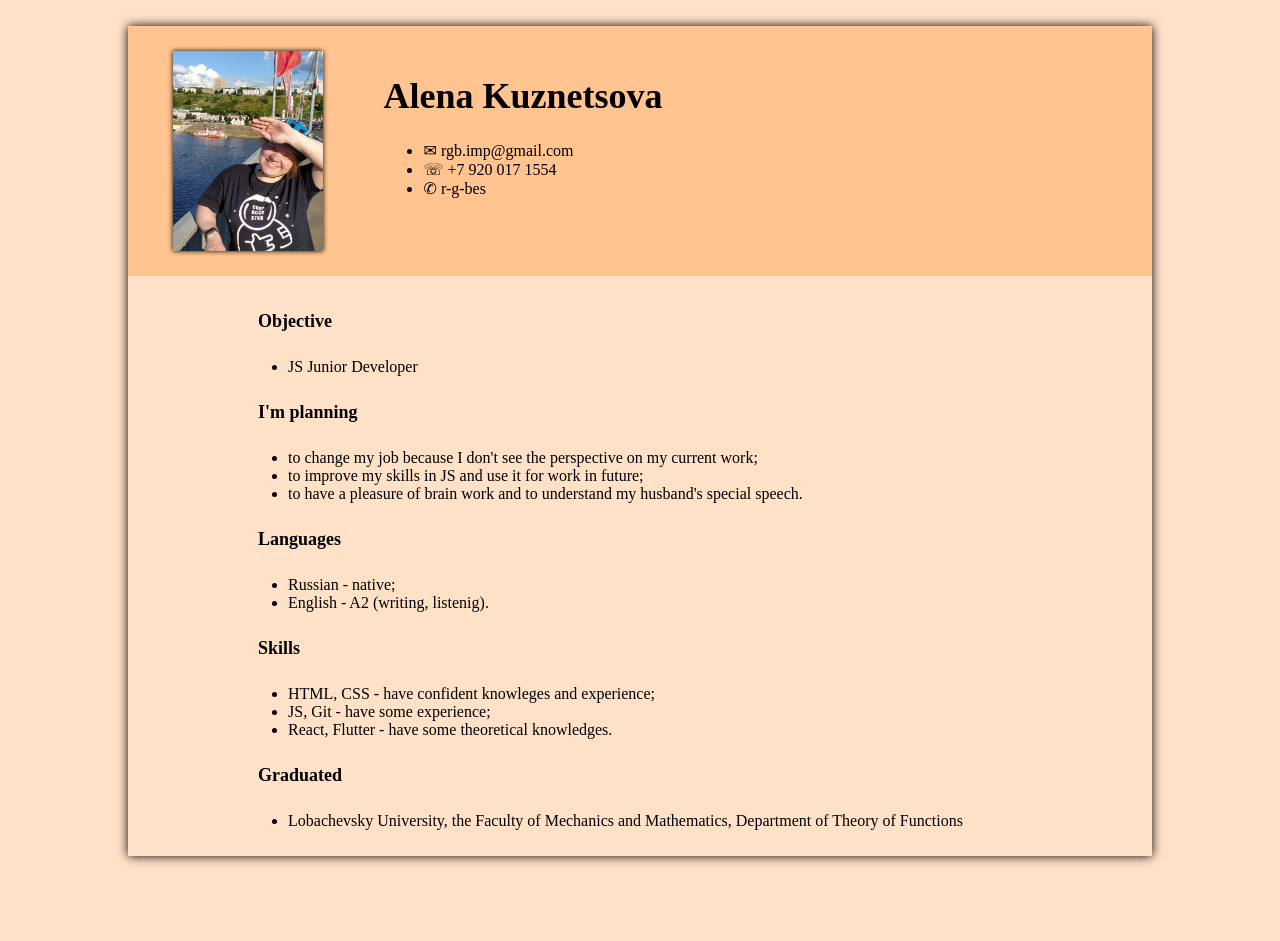
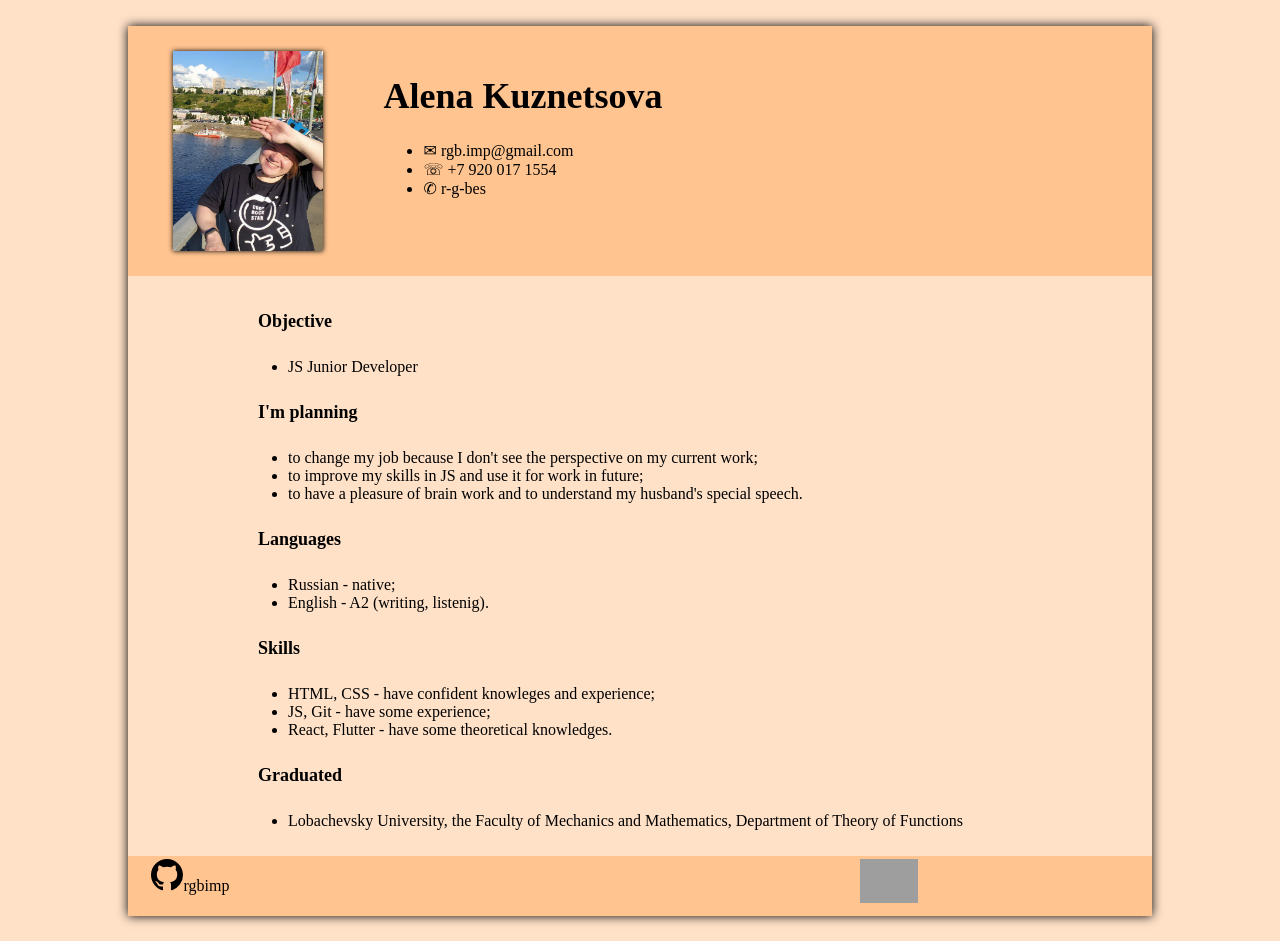
Before and after one commit to rgbimp/rsschool-cv, a plain HTML site: page index.html in a window 1280 px wide. Before the commit the page ends 881 px from the top, so only its background shows below. Drawn offline with Linux system fonts and the light colour scheme; grey boxes are pictures that could not be loaded.

Commit message:
feat: add footer and new screenshot

```diff
--- a/index.html
+++ b/index.html
@@ -95,7 +95,20 @@
             </article>
         </main>
         <footer>
-
+            <div class="github">
+            <a href='https://github.com/rgbimp' target='_blank'>
+                    <svg class="octicon octicon-mark-github v-align-middle" height="32" viewBox="0 0 16 16" version="1.1" width="32" aria-hidden="true">
+                        <path fill-rule="evenodd" d="M8 0C3.58 0 0 3.58 0 8c0 3.54 2.29 6.53 5.47 7.59.4.07.55-.17.55-.38 0-.19-.01-.82-.01-1.49-2.01.37-2.53-.49-2.69-.94-.09-.23-.48-.94-.82-1.13-.28-.15-.68-.52-.01-.53.63-.01 1.08.58 1.23.82.72 1.21 1.87.87 2.33.66.07-.52.28-.87.51-1.07-1.78-.2-3.64-.89-3.64-3.95 0-.87.31-1.59.82-2.15-.08-.2-.36-1.02.08-2.12 0 0 .67-.21 2.2.82.64-.18 1.32-.27 2-.27.68 0 1.36.09 2 .27 1.53-1.04 2.2-.82 2.2-.82.44 1.1.16 1.92.08 2.12.51.56.82 1.27.82 2.15 0 3.07-1.87 3.75-3.65 3.95.29.25.54.73.54 1.48 0 1.07-.01 1.93-.01 2.2 0 .21.15.46.55.38A8.013 8.013 0 0016 8c0-4.42-3.58-8-8-8z">
+                        </path>
+                    </svg>rgbimp
+            </a>
+            </div>
+            <div class="between"></div>
+            <div class="rsschool">
+                <a href="https://rs.school/js/">
+                    <img src='https://rs.school/images/rs_school_js.svg' alt="RSSchool! It's cool!" height="44px">
+                </a>
+            </div>
         </footer>
     </body>
 </html>
--- a/styles.css
+++ b/styles.css
@@ -10,6 +10,7 @@ body {
 header, footer {
     background-color: rgb(255, 196, 144);
     padding: 0 2%;
+
 }
 
 header {
@@ -61,13 +62,31 @@ article {
 
 footer>div{
     display: inline-block;
-    margin: auto 15px;
-    height: 50px;
+    margin: 3px;
+    height: 54px;
     vertical-align: middle;
     line-height: 50px;
-    width: 30%;
+
+}
+
+.github > a {
+    color: black;
+    text-decoration: none;
+}
+
+.github > a:hover {
+    text-decoration: underline;
 }
 
 .mail {
     min-width: 153px;
 }
+
+.github,
+.rsschool {
+    width: 20%;
+}
+
+.between {
+    width: 50%;
+}
```
Also changed, not shown: Screenshot_2021-03-09 CV Alena Kuznetsova .png (added).
